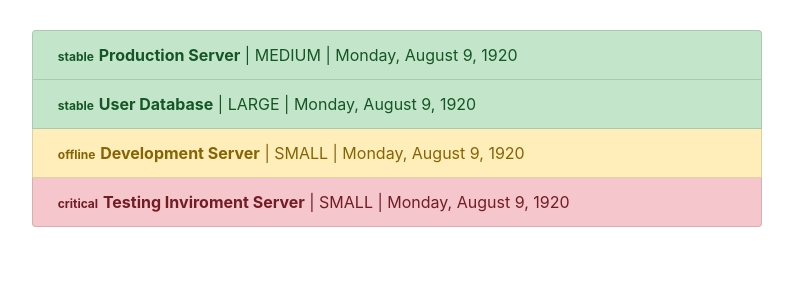
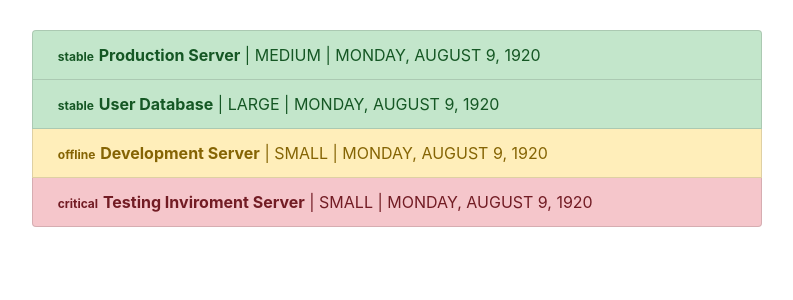
Before and after one commit to uladzimir-yeudakimovich/pipes, an Angular app: page / in a window 1280 px wide. Shown: the top 300 px of the page, without its empty margins (53-846 px from the left). Built offline with nearby package versions, Linux system fonts and the light colour scheme.

Commit message:
Chaining Multiple Pipes

```diff
--- a/src/app/app.component.html
+++ b/src/app/app.component.html
@@ -12,7 +12,7 @@
           </span>
           <strong>{{ server.name }}</strong> |
           {{ server.instanseType | uppercase }} |
-          {{ server.started | date:'fullDate' }}
+          {{ server.started | date:'fullDate' | uppercase }}
         </li>
       </ul>
     </div>
```
